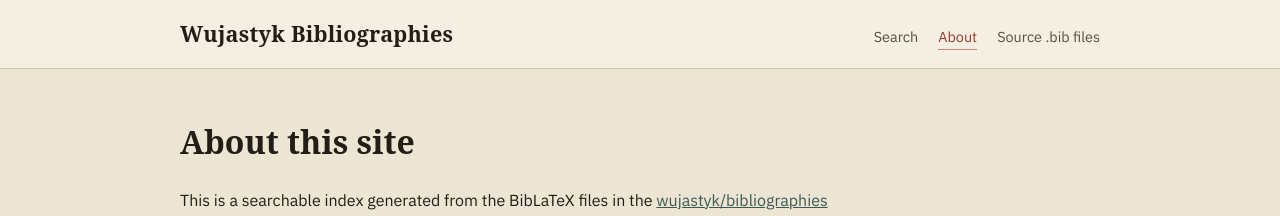
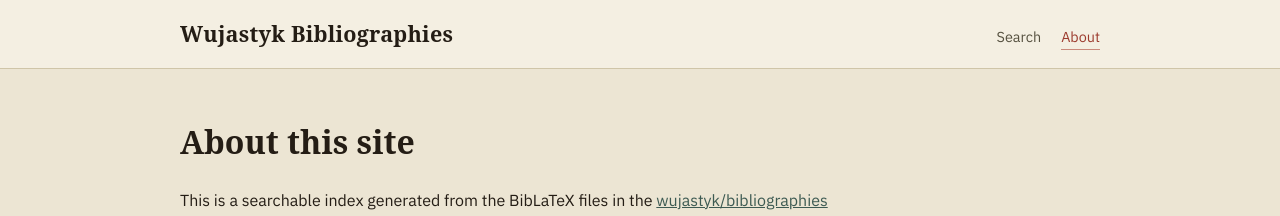
Before and after one commit to wujastyk/bibliographies, a Jekyll site: the page built from about.md, in a window 1280 px wide. Shown: the top 216 px of the page. Built offline with Jekyll 4.4.1, drawn with Linux system fonts in a browser that asks for light colours; some web fonts are replaced.

Commit message:
remove direct link to source bib files

```diff
--- a/_layouts/default.html
+++ b/_layouts/default.html
@@ -18,7 +18,7 @@
     <nav class="site-header__nav">
       <a href="{{ '/' | relative_url }}"{% if page.url == '/' %} class="is-active"{% endif %}>Search</a>
       <a href="{{ '/about/' | relative_url }}"{% if page.url == '/about/' %} class="is-active"{% endif %}>About</a>
-      <a href="https://github.com/wujastyk/bibliographies" target="_blank" rel="noopener">Source .bib files</a>
+      <!-- <a href="https://github.com/wujastyk/bibliographies" target="_blank" rel="noopener">Source .bib files</a> -->
     </nav>
   </div>
 </header>
```
